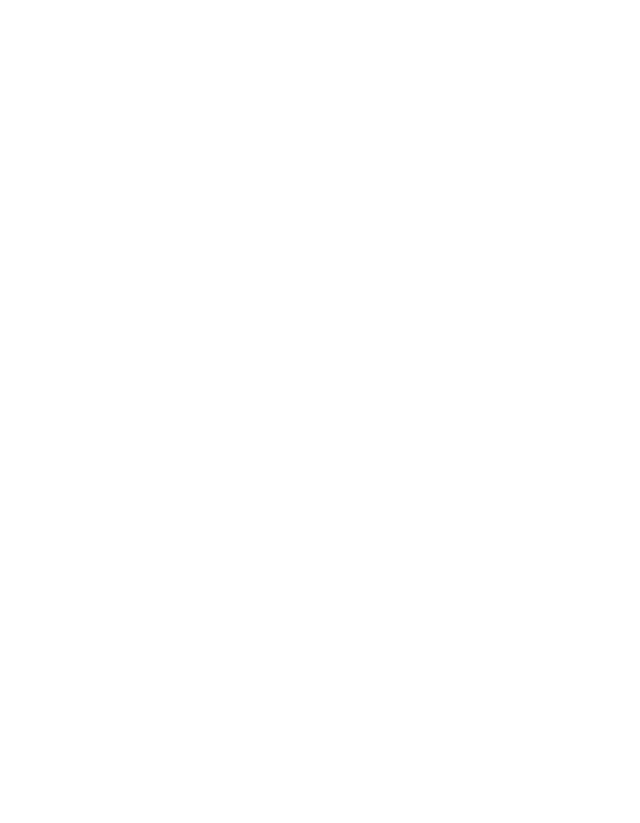
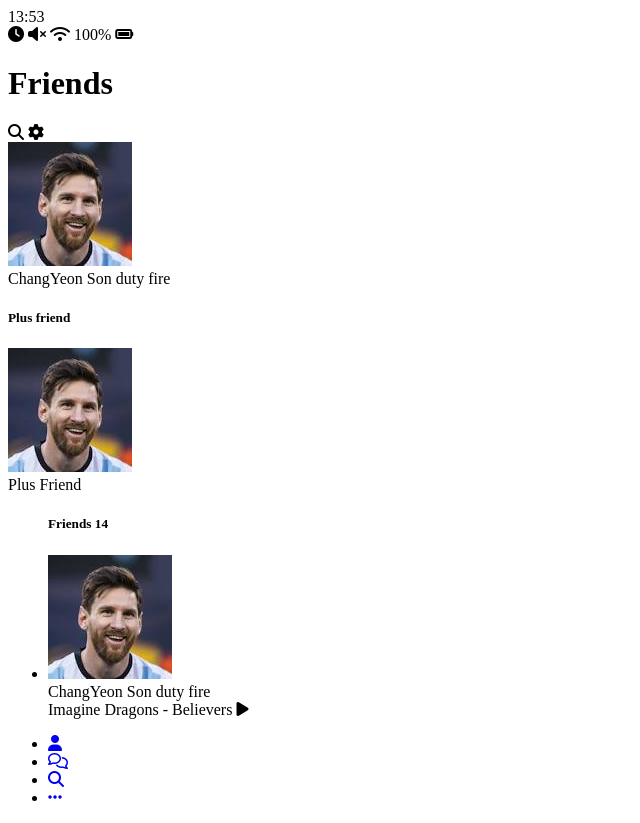
Before and after one commit to changyeon9911/kakaoclonev2, a plain HTML site: page friends.html in a window 1280 px wide. Shown: the whole page, without its empty margins (0-640 px from the left). Before the commit the page ends 800 px from the top, so only its background shows below. Drawn offline with Linux system fonts and the light colour scheme.

Commit message:
2020/04/01

```diff
--- a/find.html
+++ b/find.html
@@ -0,0 +1,107 @@
+<!DOCTYPE html>
+<html lang="en">
+
+<head>
+    <meta charset="UTF-8">
+    <meta name="viewport" content="width=device-width, initial-scale=1.0">
+    <script src="https://kit.fontawesome.com/0138e15995.js" crossorigin="anonymous"></script>
+    <title>Find | Kakao Clone</title>
+</head>
+
+<body>
+    <div class="status-bar">
+        <div class="status-bar__column">
+            <span class="status-bar__clock">13:53</span>
+        </div>
+        <div class="status-bar__column">
+            <i class="fas fa-clock"></i>
+            <i class="fas fa-volume-mute"></i>
+            <i class="fas fa-wifi"></i>
+            <span class="status-bar__battery-level">100%</span>
+            <i class="fas fa-battery-full"></i>
+        </div>
+    </div>
+    <header class="header">
+        <div class="header__header-column">
+            <h1 class="header__title">Find</h1>
+        </div>
+        <div class="header__header-column">
+            <span class="header__icon">
+                <i class="fas fa-search"></i>
+            </span>
+            <span class="header__icon">
+                <i class="fas fa-cog"></i>
+            </span>
+        </div>
+    </header>
+    <main class="find">
+        <header class="find__header">
+            <ul class="find__header-list">
+                <li class="find__header-btn header-btn">
+                    <span class="header-btn__icon">
+                        <i class="fas fa-qrcode fa-2x"></i>
+                    </span>
+                    <span class="header-btn__title">
+                        QR code
+                    </span>
+                </li>
+                <li class="find__header-btn header-btn">
+                    <span class="header-btn__icon">
+                        <i class="fas fa-user-plus fa-2x"></i>
+                    </span>
+                    <span class="header-btn__title">
+                        Add by Contacts
+                    </span>
+                </li>
+                <li class="find__header-btn header-btn">
+                    <span class="header-btn__icon">
+                        <i class="far fa-id-card fa-2x"></i>
+                    </span>
+                    <span class="header-btn__title">
+                        Add by ID
+                    </span>
+                </li>
+                <li class="find__header-btn header-btn">
+                    <span class="header-btn__icon">
+                        <i class="far fa-envelope fa-2x"></i>
+                    </span>
+                    <span class="header-btn__title">
+                        Invite
+                    </span>
+                </li>
+            </ul>
+        </header>
+        <ul class="find__recommended">
+            <h5 class="find__title">
+                Recommended Friends
+            </h5>
+        </ul>
+    </main>
+    <nav class="nav__ list">
+        <ul class="nav_list">
+            <li class="nav__list-item">
+                <a href="friends.html" class="nav__list-link">
+                    <i class="far fa-user"></i>
+                </a>
+            </li>
+            <li class="nav__list-item">
+                <a href="index.html" class="nav__list-link">
+                    <i class="far fa-comments"></i>
+                </a>
+            </li>
+            <li class="nav__list-item">
+                <a href="find.html" class="nav__list-link">
+                    <i class="fas fa-search"></i>
+                </a>
+            </li>
+            <li class="nav__list-item">
+                <a href="more.html" class="nav__list-link">
+                    <i class="fas fa-ellipsis-h"></i>
+                </a>
+            </li>
+            </li>
+        </ul>
+    </nav>
+</body>
+
+</html>
--- a/friends.html
+++ b/friends.html
@@ -0,0 +1,119 @@
+<!DOCTYPE html>
+<html lang="en">
+
+<head>
+    <meta charset="UTF-8">
+    <meta name="viewport" content="width=device-width, initial-scale=1.0">
+    <script src="https://kit.fontawesome.com/0138e15995.js" crossorigin="anonymous"></script>
+    <title>Friends | Kakao Clone</title>
+</head>
+
+<body>
+    <div class="status-bar">
+        <div class="status-bar__column">
+            <span class="status-bar__clock">13:53</span>
+        </div>
+        <div class="status-bar__column">
+            <i class="fas fa-clock"></i>
+            <i class="fas fa-volume-mute"></i>
+            <i class="fas fa-wifi"></i>
+            <span class="status-bar__battery-level">100%</span>
+            <i class="fas fa-battery-full"></i>
+        </div>
+    </div>
+    <header class="header">
+        <div class="header__header-column">
+            <h1 class="header__title">Friends</h1>
+        </div>
+        <div class="header__header-column">
+            <span class="header__icon">
+                <i class="fas fa-search"></i>
+            </span>
+            <span class="header__icon">
+                <i class="fas fa-cog"></i>
+            </span>
+        </div>
+    </header>
+    <main class="friends">
+        <header class="friends__header">
+            <div class="friends__friend friend friend--lg">
+                <div class="friend__column">
+                    <img src="screenshots/messi.jpg" class="g-avatar friend__avatar">
+                    <div class="friend__content">
+                        <span class="friend__name">
+                            ChangYeon Son
+                        </span>
+                        <span class="friend__status">
+                            duty fire
+                        </span>
+                    </div>
+                </div>
+            </div>
+        </header>
+        <div class="friends__plus">
+            <h5 class="friends__plus-title">
+                Plus friend
+            </h5>
+            <div class="friends__friend friend">
+                <div class="friend__column">
+                    <img src="screenshots/messi.jpg" class="g-avatar friend__avatar">
+                    <div class="friend__content">
+                        <span class="friend__name">
+                            Plus Friend
+                        </span>
+                    </div>
+                </div>
+            </div>
+        </div>
+        <ul class="friens-list">
+            <h5 class="friends__title">Friends 14</h5>
+            <li class="friends__friend friend">
+                <div class="friend__column">
+                    <img src="screenshots/messi.jpg" class="g-avatar friend__avatar">
+                    <div class="friend__content">
+                        <span class="friend__name">
+                            ChangYeon Son
+                        </span>
+                        <span class="friend__status">
+                            duty fire
+                        </span>
+                    </div>
+                </div>
+                <div class="friend__column">
+                    <div class="friend__now-listening">
+                        <span>Imagine Dragons - Believers</span>
+                        <i class="fas fa-play"></i>
+                    </div>
+                </div>
+
+            </li>
+        </ul>
+    </main>
+    <nav class="nav__ list">
+        <ul class="nav_list">
+            <li class="nav__list-item">
+                <a href="friends.html" class="nav__list-link">
+                    <i class="fas fa-user"></i>
+                </a>
+            </li>
+            <li class="nav__list-item">
+                <a href="index.html" class="nav__list-link">
+                    <i class="far fa-comments"></i>
+                </a>
+            </li>
+            <li class="nav__list-item">
+                <a href="find.html" class="nav__list-link">
+                    <i class="fas fa-search"></i>
+                </a>
+            </li>
+            <li class="nav__list-item">
+                <a href="more.html" class="nav__list-link">
+                    <i class="fas fa-ellipsis-h"></i>
+                </a>
+            </li>
+            </li>
+        </ul>
+    </nav>
+</body>
+
+</html>
```
Also changed, not shown: index.html (+74 -2 lines), more.html (+67 -0 lines), screenshots/messi.jpg (added).
